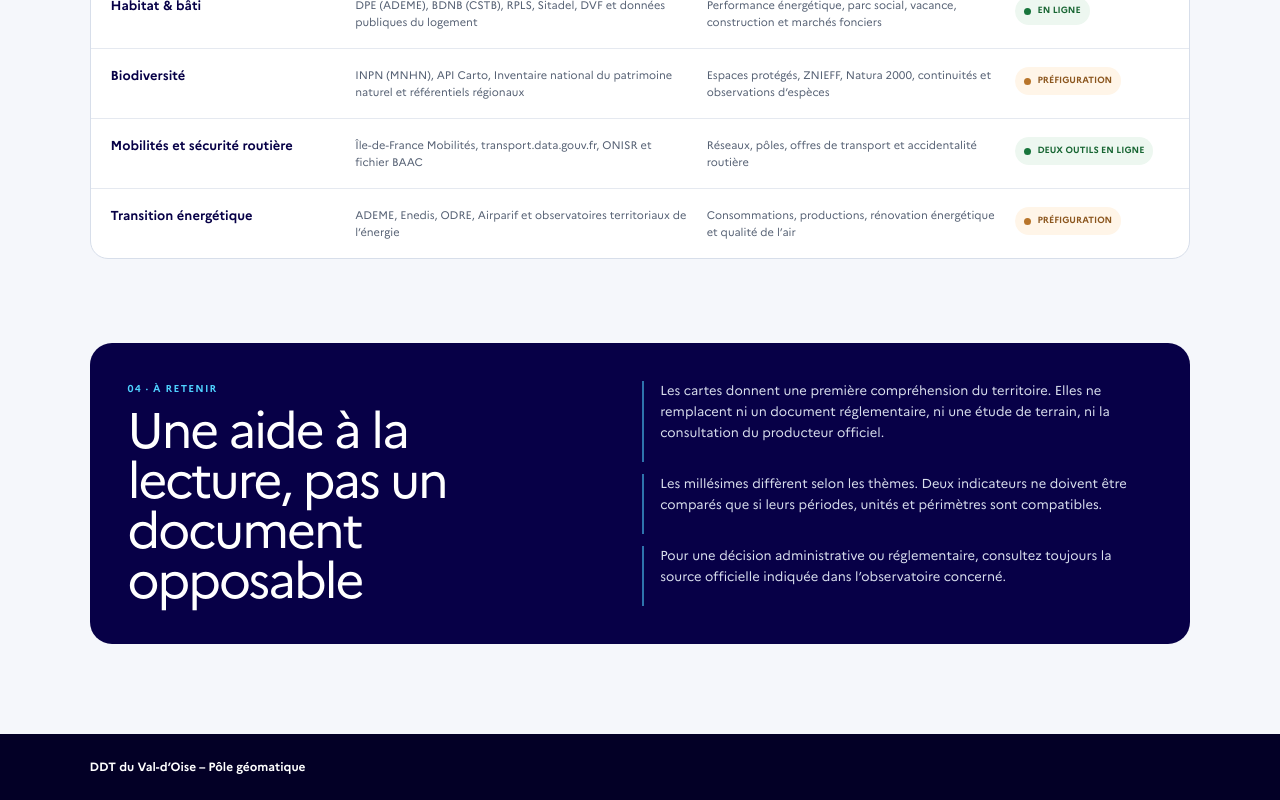
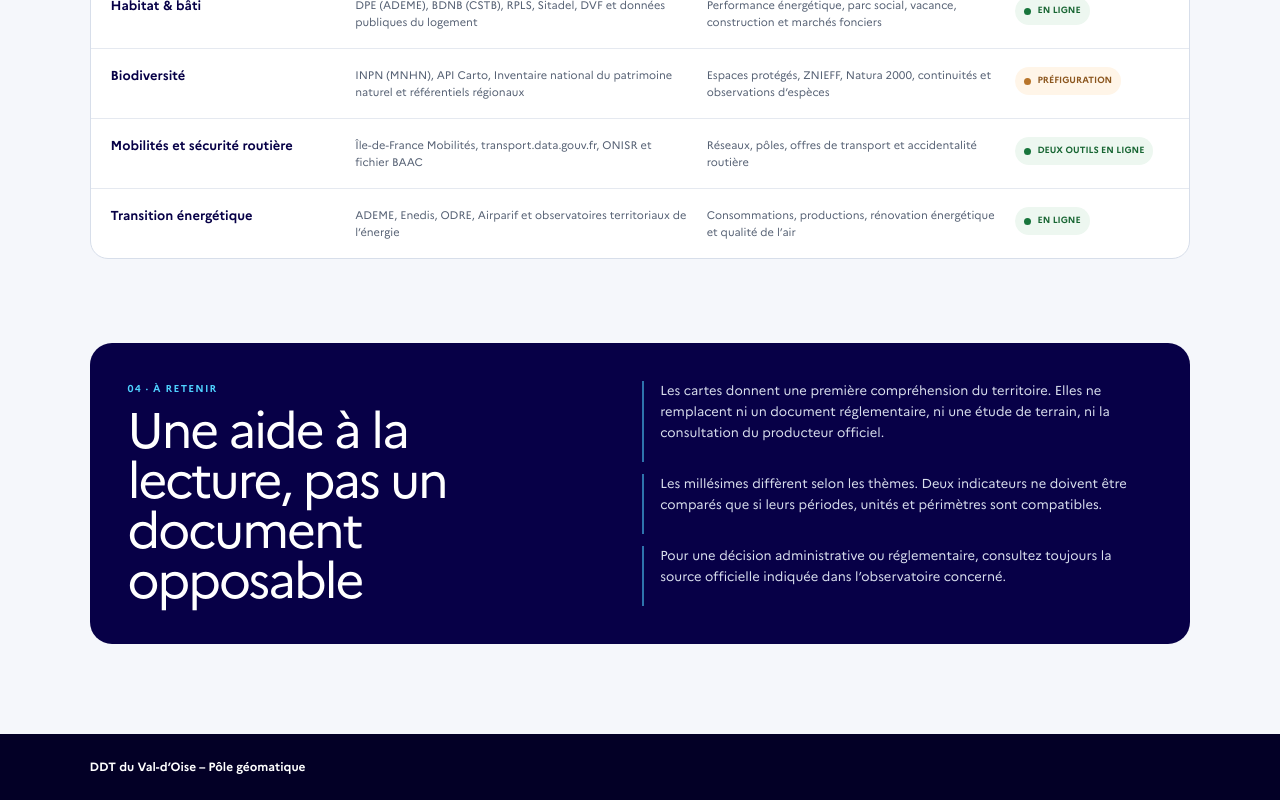
Before and after one commit to DDT95/atlas-territorial-95, a Next.js app: page /donnees in a window 1280 px wide. Shown: the part 2042-2842 px from the top of the page. Built offline with nearby package versions, Linux system fonts and the light colour scheme.

Commit message:
Activer l'observatoire de transition énergétique

```diff
--- a/app/donnees/page.tsx
+++ b/app/donnees/page.tsx
@@ -8,7 +8,7 @@ const observatories = [
   { name: "Habitat & bâti", sources: "DPE (ADEME), BDNB (CSTB), RPLS, Sitadel, DVF et données publiques du logement", use: "Performance énergétique, parc social, vacance, construction et marchés fonciers", status: "connected", label: "En ligne" },
   { name: "Biodiversité", sources: "INPN (MNHN), API Carto, Inventaire national du patrimoine naturel et référentiels régionaux", use: "Espaces protégés, ZNIEFF, Natura 2000, continuités et observations d’espèces", status: "prefiguration", label: "Préfiguration" },
   { name: "Mobilités et sécurité routière", sources: "Île-de-France Mobilités, transport.data.gouv.fr, ONISR et fichier BAAC", use: "Réseaux, pôles, offres de transport et accidentalité routière", status: "connected", label: "Deux outils en ligne" },
-  { name: "Transition énergétique", sources: "ADEME, Enedis, ODRE, Airparif et observatoires territoriaux de l’énergie", use: "Consommations, productions, rénovation énergétique et qualité de l’air", status: "prefiguration", label: "Préfiguration" },
+  { name: "Transition énergétique", sources: "ADEME, Enedis, ODRE, Airparif et observatoires territoriaux de l’énergie", use: "Consommations, productions, rénovation énergétique et qualité de l’air", status: "connected", label: "En ligne" },
 ];
 
 export default function DataInformationPage() {
--- a/app/page.tsx
+++ b/app/page.tsx
@@ -23,7 +23,7 @@ const themes = [
     { label: "Transports et mobilités", href: "https://ddt95.github.io/transport95/?v=1ac3c80" },
     { label: "Sécurité routière", href: "/securite-routiere" },
   ] },
-  { path: "10_Transition_Energetique", href: "https://ddt95.github.io/transition-energetique95/", index: "10", title: "Transition énergétique", text: "Consommation, production, rénovation énergétique et qualité de l’air.", tone: "gold", status: "Page de préfiguration" },
+  { path: "10_Transition_Energetique", href: "https://ddt95.github.io/transition-energetique95/", index: "10", title: "Transition énergétique", text: "Consommation, production, rénovation énergétique et qualité de l’air.", tone: "gold", status: "Observatoire en ligne" },
 ];
 
 export default function Home() {
```
